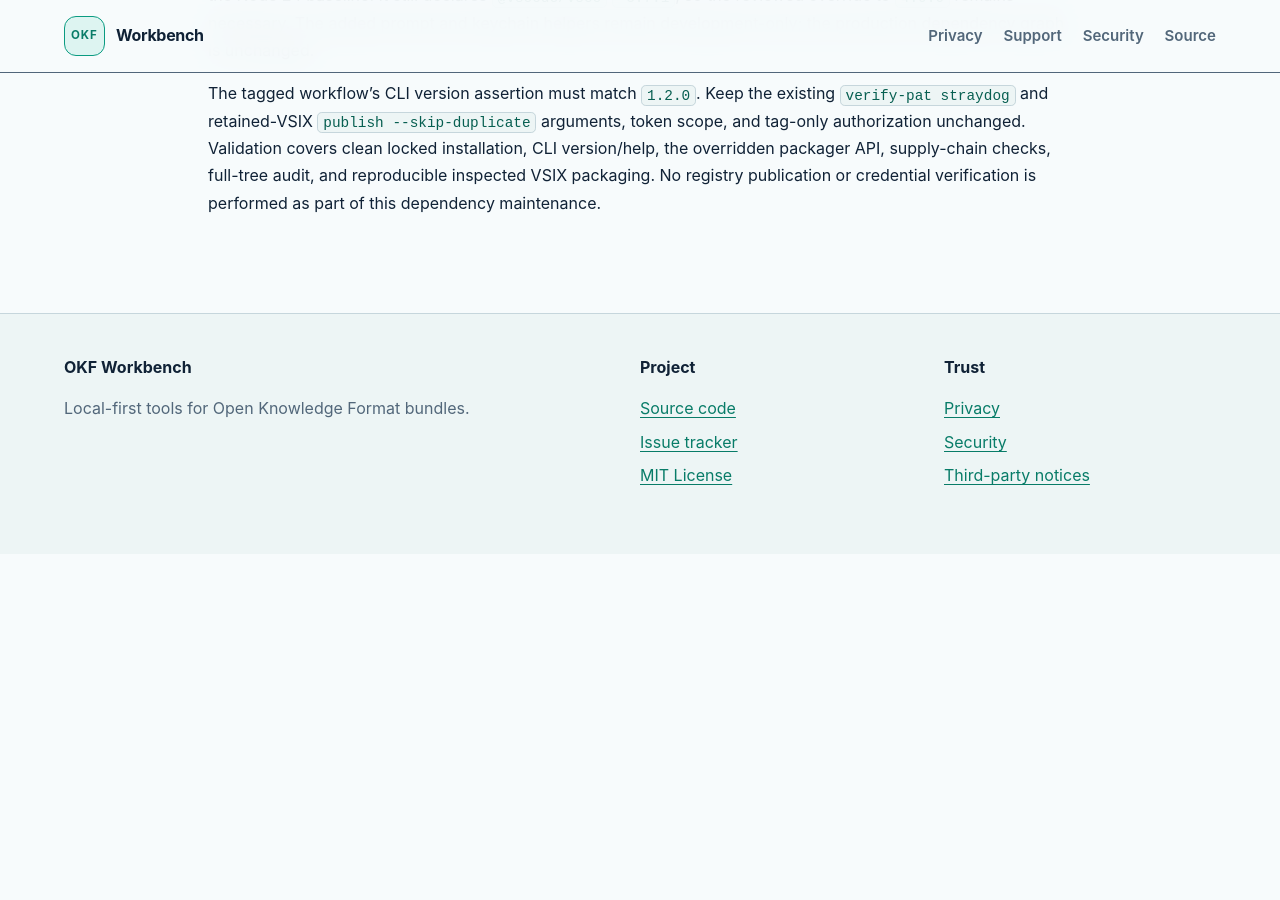
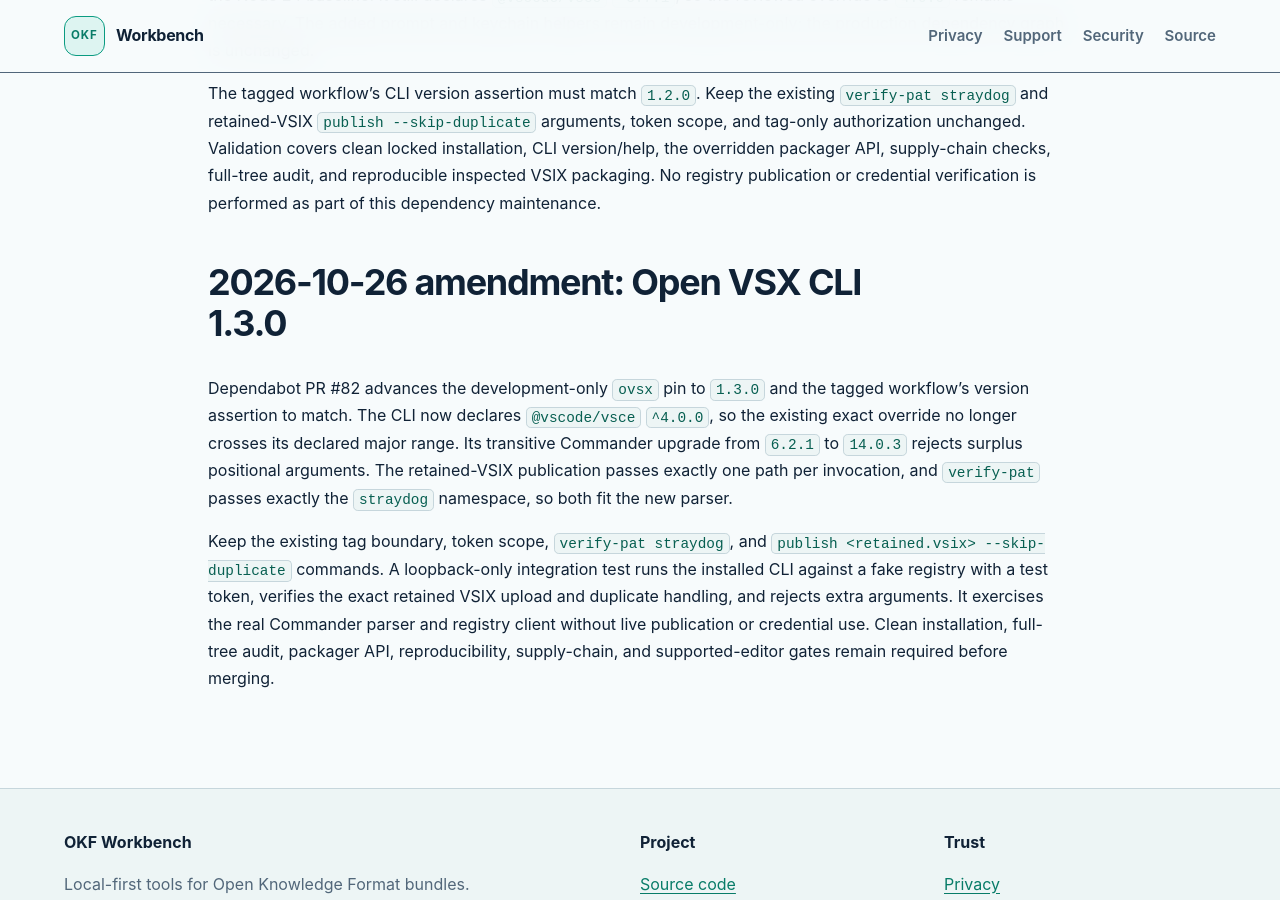
Before and after one commit to koizumikento/okf-workbench, a Jekyll site: the page built from docs/decisions/0013-development-tooling-security-updates.md, in a window 1280 px wide and 900 px high, scrolled down 2878 px. Built offline with Jekyll 4.4.1, drawn with Linux system fonts in a browser that asks for light colours; our own code applies the rules of GitHub Pages for plain Markdown files; before the commit the page ends 3432 px from its top, so only the background shows below that.

Commit message:
test: qualify Open VSX CLI 1.3 release arguments

```diff
--- a/docs/decisions/0013-development-tooling-security-updates.md
+++ b/docs/decisions/0013-development-tooling-security-updates.md
@@ -77,3 +77,20 @@ and tag-only authorization unchanged. Validation covers clean locked installatio
 CLI version/help, the overridden packager API, supply-chain checks, full-tree audit,
 and reproducible inspected VSIX packaging. No registry publication or credential
 verification is performed as part of this dependency maintenance.
+
+## 2026-10-26 amendment: Open VSX CLI 1.3.0
+
+Dependabot PR #82 advances the development-only `ovsx` pin to `1.3.0` and the
+tagged workflow's version assertion to match. The CLI now declares `@vscode/vsce`
+`^4.0.0`, so the existing exact override no longer crosses its declared major range.
+Its transitive Commander upgrade from `6.2.1` to `14.0.3` rejects surplus positional
+arguments. The retained-VSIX publication passes exactly one path per invocation,
+and `verify-pat` passes exactly the `straydog` namespace, so both fit the new parser.
+
+Keep the existing tag boundary, token scope, `verify-pat straydog`, and
+`publish <retained.vsix> --skip-duplicate` commands. A loopback-only integration
+test runs the installed CLI against a fake registry with a test token, verifies
+the exact retained VSIX upload and duplicate handling, and rejects extra arguments.
+It exercises the real Commander parser and registry client without live publication
+or credential use. Clean installation, full-tree audit, packager API, reproducibility,
+supply-chain, and supported-editor gates remain required before merging.
```
Also changed, not shown: docs/implementation-environment.md (+2 -2 lines), test/unit/foundation/open-vsx-cli.test.ts (added, +111 -0 lines), .github/workflows/open-vsx-release.yml.
